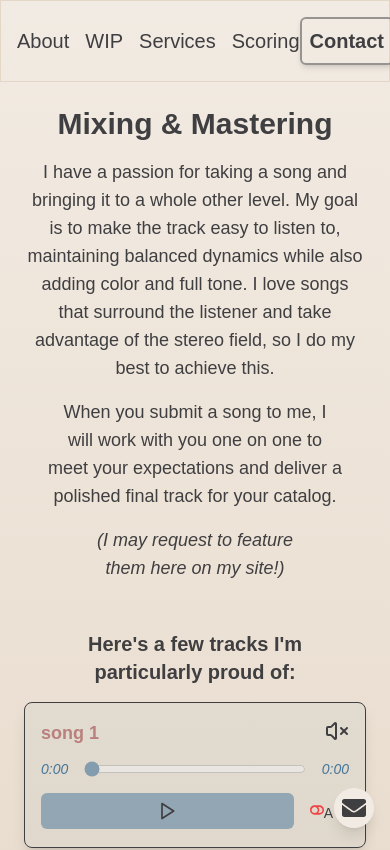
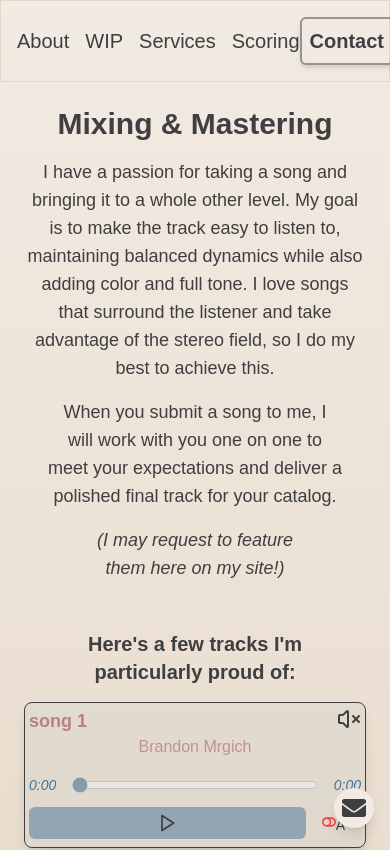
Before and after one commit to brandonmrgich/music-portfolio, a React (Create React App) app: page /#/services in a window 390 px wide. Shown: the top 850 px of the page. Built offline with nearby package versions, Linux system fonts and the light colour scheme.

Commit message:
Fixed player card look on mobile

```diff
--- a/src/components/AudioPlayer/ABCAudioPlayer.js
+++ b/src/components/AudioPlayer/ABCAudioPlayer.js
@@ -2,7 +2,11 @@ import React, { useState, useEffect, useCallback, useRef } from 'react';
 import { Play, Pause, LoaderCircle, Volume, Volume1, Volume2, VolumeX } from 'lucide-react';
 import { useAudio } from '../../Hooks'; // New custom hook
 
-const ABCAudioPlayer = ({ id, src, title, url, renderAdditionalControls }) => {
+// TODO: Adding artist to the tracks
+// - change url to url.ARTIST url.SRC
+// - OR
+// - urlArtist, urlSrc
+const ABCAudioPlayer = ({ id, src, title, artist, url, renderAdditionalControls }) => {
     const {
         audioRef,
         isPlaying,
@@ -24,6 +28,9 @@ const ABCAudioPlayer = ({ id, src, title, url, renderAdditionalControls }) => {
 
     const [volumeOpen, setVolumeOpen] = useState(false);
     const volumeRef = useRef(null);
+
+    // TODO: Remove set, add as part of data structure
+    artist = 'Brandon Mrgich';
 
     const openVolume = () => setVolumeOpen(true);
     const closeVolume = () => setVolumeOpen(false);
@@ -47,8 +54,8 @@ const ABCAudioPlayer = ({ id, src, title, url, renderAdditionalControls }) => {
     error && console.log(error);
 
     return (
-        <div className="p-4 rounded-lg mb-4 border border-comfy-dark bg-comfy-accent2 bg-opacity-5 shadow-lg transition-all duration-300 ease-in-out transform hover:scale-110 disabled:opacity-50 audio-player max-w-sm sm:max-w-sm md:max-w-xs lg:max-w-lg flex flex-col justify-between">
-            <div className="flex justify-between items-start snap-start mb-2">
+        <div className="sm:p-4 md:p-4 p-1 max-h-30 sm:max-h-100 md:max-h-100 rounded-lg border border-comfy-dark bg-comfy-accent2 bg-opacity-5 shadow-lg transition-all duration-300 ease-in-out transform hover:scale-110 disabled:opacity-50 audio-player max-w-sm sm:max-w-sm md:max-w-xs lg:max-w-lg flex flex-col justify-between">
+            <div className="flex justify-between items-start snap-start">
                 <h3 className="truncate md:max-w-30 lg:max-w-m text-lg font-semibold text-white hover:text-pretty transition-all duration-700">
                     <a
                         href={url || '#'}
@@ -85,7 +92,16 @@ const ABCAudioPlayer = ({ id, src, title, url, renderAdditionalControls }) => {
                 </div>
             </div>
 
-            <div className="flex items-center mb-2 py-1 text-sm italic">
+            <h4 className="mb-2 truncate md:max-w-30 lg:max-w-sm text-md font-light text-white hover:text-pretty transition-all duration-700">
+                <a
+                    href={url || '#'}
+                    className="max-w-xs opacity-80 text-comfy-accent1 hover:text-comfy-accent2 transition-all duration-300"
+                >
+                    {artist}
+                </a>
+            </h4>
+
+            <div className="mb-2 mt-2 flex items-center text-sm italic">
                 <span className="text-comfy-accent2">{formatTime(currentTime)}</span>
                 <div className="flex-grow mx-4 flex items-center justify-center">
                     <input
@@ -104,7 +120,7 @@ const ABCAudioPlayer = ({ id, src, title, url, renderAdditionalControls }) => {
                 <button
                     onClick={togglePlayPause}
                     disabled={isLoading}
-                    className="w-full bg-comfy-accent2 bg-opacity-50 text-comfy-dark py-2 rounded-md hover:bg-opacity-70 transition-all duration-300 ease-in-out transform hover:scale-95 disabled:opacity-50"
+                    className="py-1.5 w-full bg-comfy-accent2 bg-opacity-50 text-comfy-dark rounded-md hover:bg-opacity-70 transition-all duration-300 ease-in-out transform hover:scale-95 disabled:opacity-50"
                 >
                     {isLoading ? (
                         <LoaderCircle className="w-5 h-5 animate-spin mx-auto" />
--- a/src/components/AudioPlayer/AudioGrid.js
+++ b/src/components/AudioPlayer/AudioGrid.js
@@ -48,7 +48,7 @@ const mapTracks = (tracks, isComparison) => {
 const AudioGrid = ({ tracks, isComparison }) => {
     console.log({ tracks });
     return (
-        <div className="audio-grid grid grid-cols-1 md:grid-cols-2 lg:grid-cols-3 gap-6">
+        <div className="audio-grid grid sm:grid-cols-1 md:grid-cols-2 lg:grid-cols-3 gap-6">
             {mapTracks(tracks, isComparison)}
         </div>
     );
```
